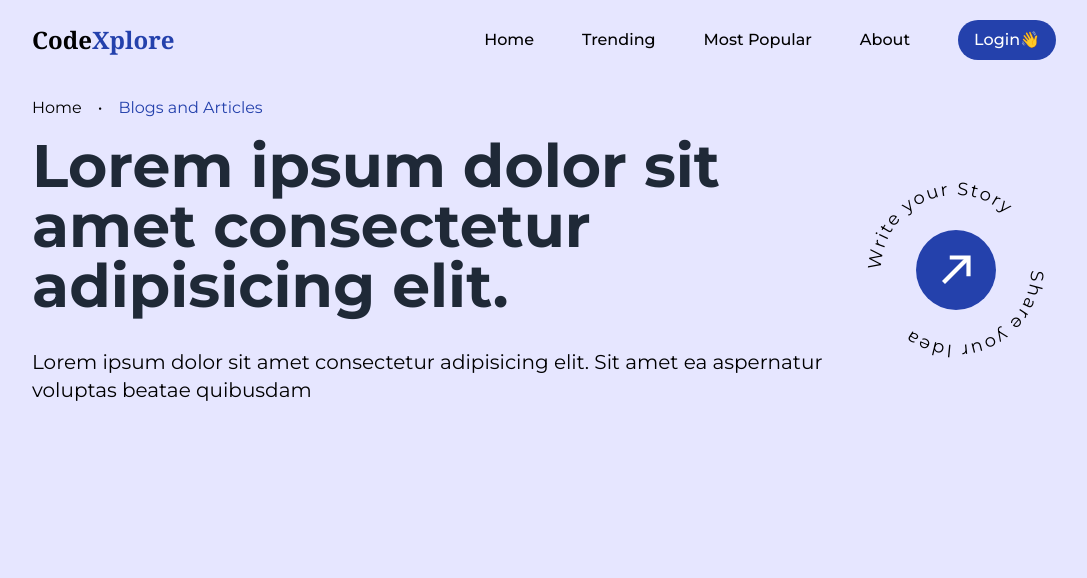
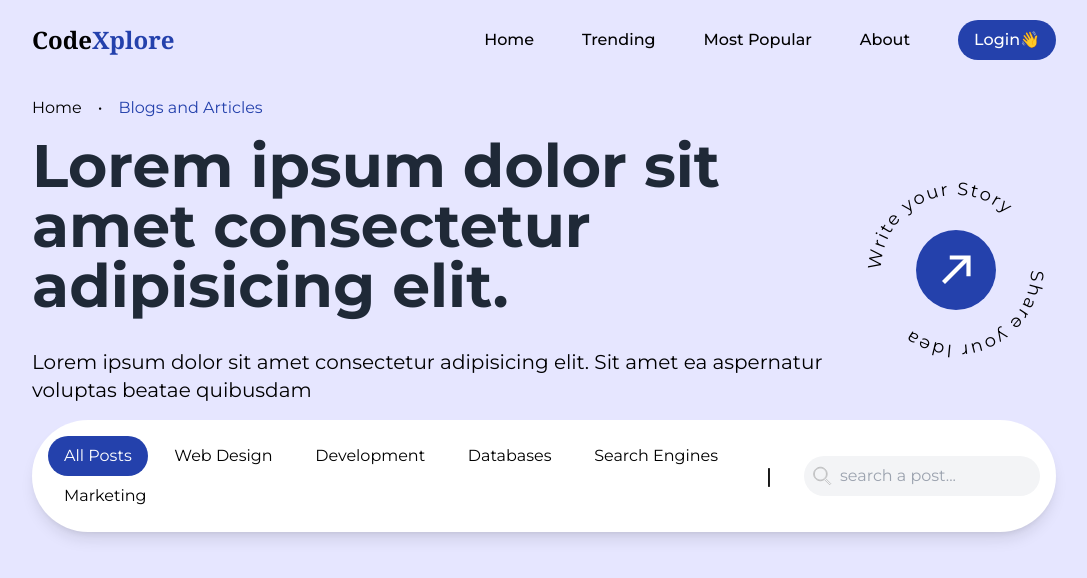
Before and after one commit to harshitS2/CodeXplore-Blog, a React (Vite) app in the folder Client/: page / in a window 1280 px wide. Shown: the top 578 px of the page, without its empty margins (96-1183 px from the left). Built offline with nearby package versions, Linux system fonts and the light colour scheme; no server answers.

Commit message:
Main Categories

```diff
--- a/Client/src/components/MainCategories.jsx
+++ b/Client/src/components/MainCategories.jsx
@@ -1,11 +1,66 @@
-import React from 'react'
+import React from "react";
+import { Link } from "react-router-dom";
 
 const MainCategories = () => {
   return (
-    <div>
+    <div className="hidden md:flex bg-white rounded-3xl xl:rounded-full p-4 shadow-lg items-center justify-center gap-8">
+      <div className="flex-1 flex items-center justify-between flex-wrap">
+        <Link
+          to="/posts"
+          className="bg-blogAccent text-white rounded-full py-2 px-4"
+        >
+          All Posts
+        </Link>
+        <Link
+          to="/posts?cat=web-design"
+          className="hover:bg-blue-50 rounded-full py-2 px-4"
+        >
+          Web Design
+        </Link>
+        <Link
+          to="/posts?cat=development"
+          className="hover:bg-blue-50 rounded-full py-2 px-4"
+        >
+          Development
+        </Link>
+        <Link
+          to="/posts?cat=databases"
+          className="hover:bg-blue-50 rounded-full py-2 px-4"
+        >
+          Databases
+        </Link>
+        <Link
+          to="/posts?cat=seo"
+          className="hover:bg-blue-50 rounded-full py-2 px-4"
+        >
+          Search Engines
+        </Link>
+        <Link
+          to="/posts?cat=marketing"
+          className="hover:bg-blue-50 rounded-full py-2 px-4"
+        >
+          Marketing
+        </Link>
+      </div>
+      <span className="text-xl font-medium">|</span>
+      {/* Search */}
+      <div className="bg-gray-100 p-2 rounded-full flex items-center gap-2">
+        <svg
+          xmlns="http://www.w3.org/2000/svg"
+          x="0px"
+          y="0px"
+          width="20"
+          height="20"
+          viewBox="0 0 50 50"
+          fill="none"
+          stroke="gray"
+        >
+          <path d="M 21 3 C 11.621094 3 4 10.621094 4 20 C 4 29.378906 11.621094 37 21 37 C 24.710938 37 28.140625 35.804688 30.9375 33.78125 L 44.09375 46.90625 L 46.90625 44.09375 L 33.90625 31.0625 C 36.460938 28.085938 38 24.222656 38 20 C 38 10.621094 30.378906 3 21 3 Z M 21 5 C 29.296875 5 36 11.703125 36 20 C 36 28.296875 29.296875 35 21 35 C 12.703125 35 6 28.296875 6 20 C 6 11.703125 12.703125 5 21 5 Z"></path>
+        </svg>
+        <input type="text" placeholder="search a post..." className="bg-transparent" />
+      </div>
+    </div>
+  );
+};
 
-    </div>
-  )
-}
-
-export default MainCategories
+export default MainCategories;
--- a/Client/src/routes/HomePage.jsx
+++ b/Client/src/routes/HomePage.jsx
@@ -1,4 +1,5 @@
 import { Link } from "react-router-dom";
+import MainCategories from "../components/MainCategories";
 
 const HomePage = () => {
   return (
@@ -54,6 +55,7 @@
           </button>
         </Link>
       </div>
+      <MainCategories />
     </div>
   );
 };
```
